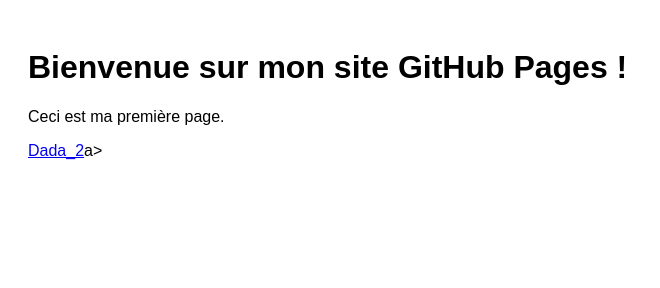
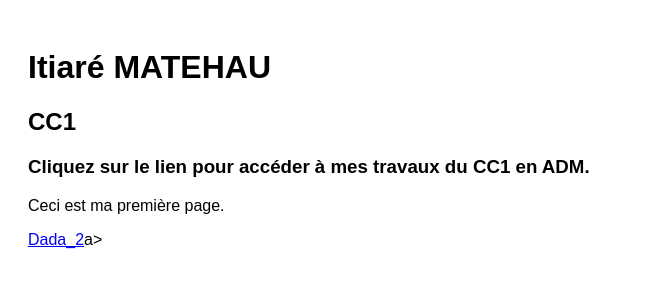
Before and after one commit to itiamatehau-cloud/CC_Itiare_MATEHAU, a plain HTML site: page index.html in a window 1280 px wide. Shown: the whole page, without its empty margins (0-660 px from the left). Drawn offline with Linux system fonts and the light colour scheme.

Commit message:
Update index.html

```diff
--- a/index.html
+++ b/index.html
@@ -11,7 +11,9 @@ padding: 20px;
 </style>
 </head>
 <body>
-<h1>Bienvenue sur mon site GitHub Pages !</h1>
+<h1>Itiaré MATEHAU</h1>
+<h2>CC1</h2>
+<h3>Cliquez sur le lien pour accéder à mes travaux du CC1 en ADM. </h3>
 <p>Ceci est ma première page.</p>
 </body>
 </html>
```
